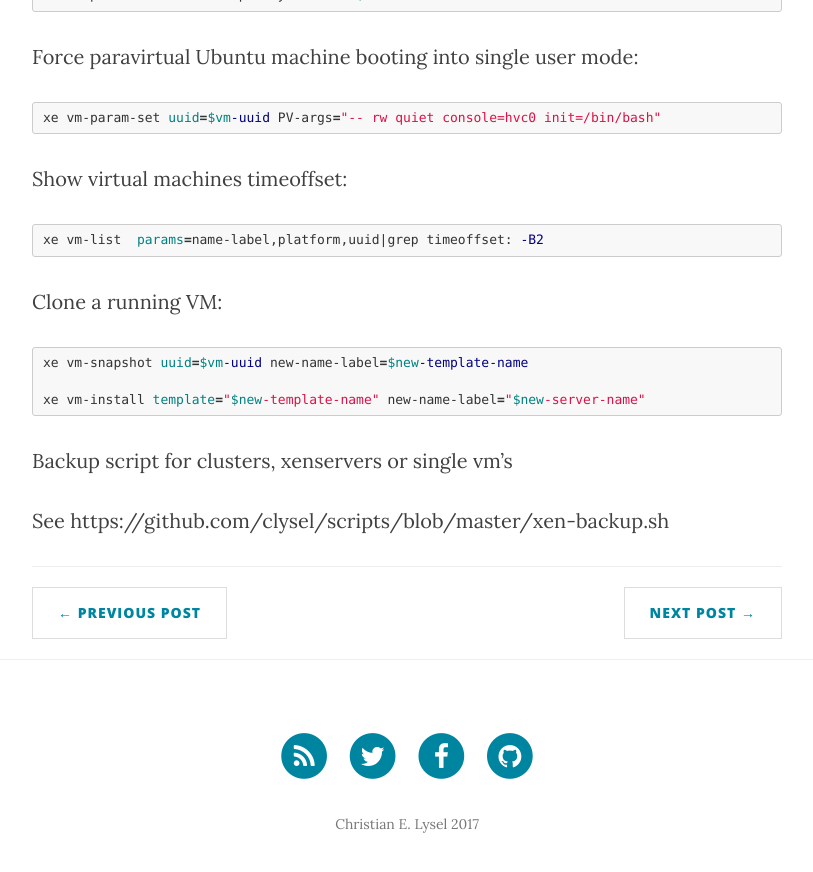
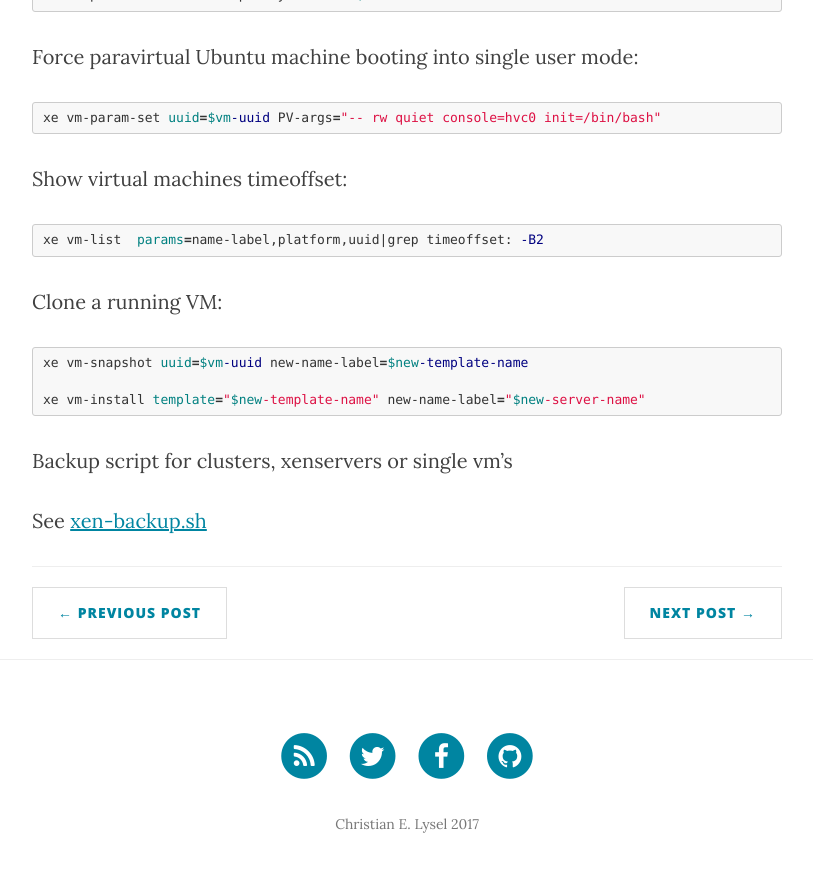
Before and after one commit to clysel/christian.lysel.net, a Jekyll site: the page built from _posts/2015-10-29-xenserver.markdown, in a window 1280 px wide and 900 px high, scrolled down 726 px. Shown: the top 872 px of the window, without its empty margins (233-1046 px from the left). Built offline with Jekyll 4.4.1, drawn with Linux system fonts in a browser that asks for light colours; nearby versions of some CDN libraries; some of the changed lines change nothing that is shown.

Commit message:
Update 2015-10-29-xenserver.markdown

```diff
--- a/_posts/2015-10-29-xenserver.markdown
+++ b/_posts/2015-10-29-xenserver.markdown
@@ -38,4 +38,4 @@
 
 Backup script for clusters, xenservers or single vm's
 
-See https://github.com/clysel/scripts/blob/master/xen-backup.sh
+See [xen-backup.sh](https://github.com/clysel/scripts/blob/master/xen-backup.sh)
```
